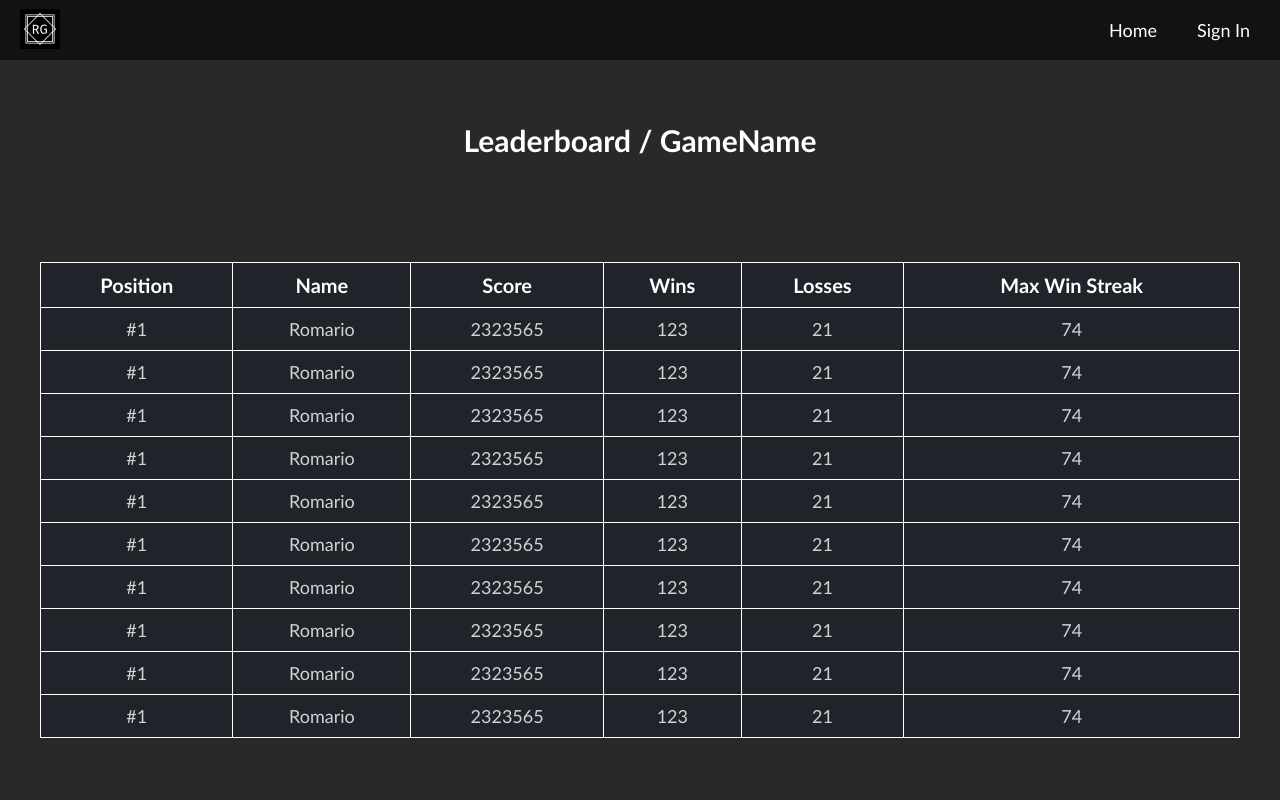
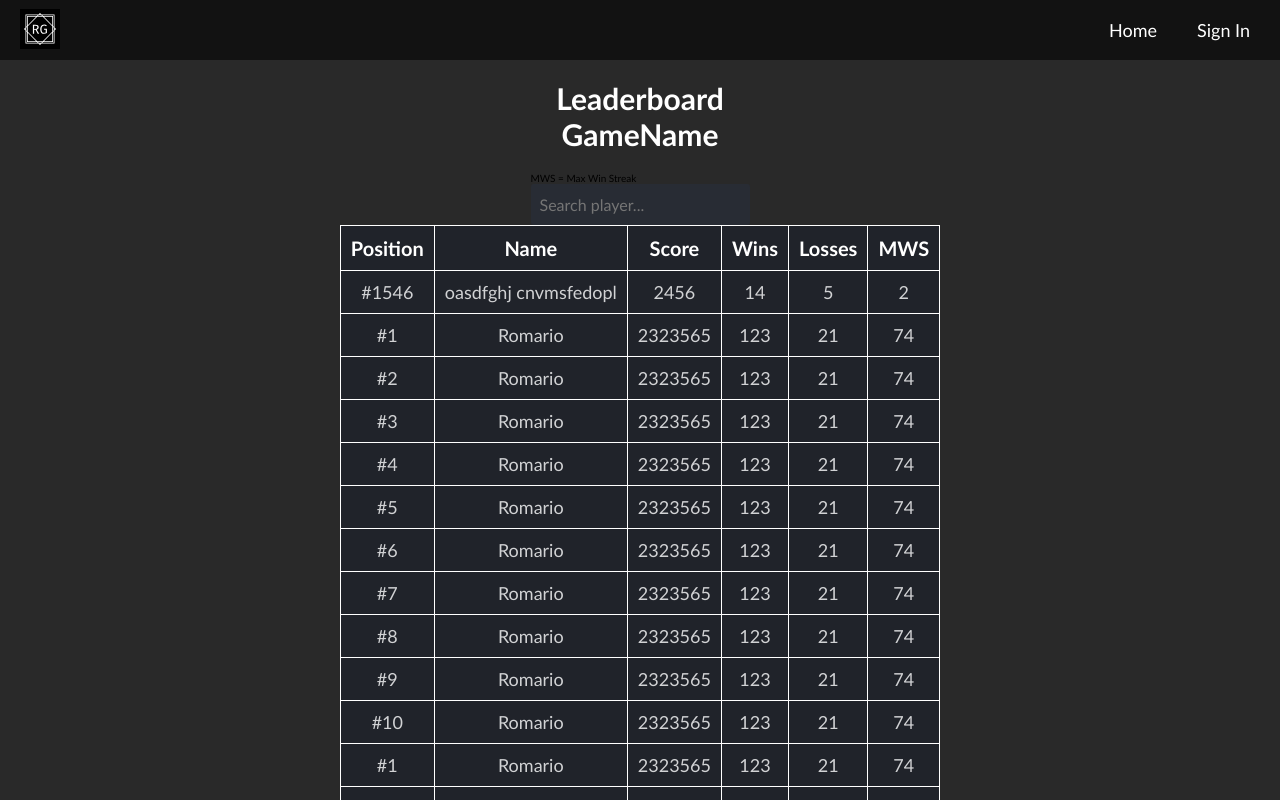
Before and after one commit to Romario-Negreiros/RetroGames, a Next.js app: page /games/space-shooter/leaderboard in a window 1280 px wide. Shown: the top 800 px of the page. Built offline with nearby package versions, Linux system fonts and the light colour scheme; no server answers.

Commit message:
feat: add input to use for searching players

```diff
--- a/src/pages/games/[game]/leaderboard/index.tsx
+++ b/src/pages/games/[game]/leaderboard/index.tsx
@@ -12,7 +12,7 @@ const users = [
     maxWinStreak: 74
   },
   {
-    position: 1,
+    position: 2,
     name: 'Romario',
     score: 2323565,
     wins: 123,
@@ -20,7 +20,7 @@ const users = [
     maxWinStreak: 74
   },
   {
-    position: 1,
+    position: 3,
     name: 'Romario',
     score: 2323565,
     wins: 123,
@@ -28,7 +28,7 @@ const users = [
     maxWinStreak: 74
   },
   {
-    position: 1,
+    position: 4,
     name: 'Romario',
     score: 2323565,
     wins: 123,
@@ -36,7 +36,7 @@ const users = [
     maxWinStreak: 74
   },
   {
-    position: 1,
+    position: 5,
     name: 'Romario',
     score: 2323565,
     wins: 123,
@@ -44,7 +44,7 @@ const users = [
     maxWinStreak: 74
   },
   {
-    position: 1,
+    position: 6,
     name: 'Romario',
     score: 2323565,
     wins: 123,
@@ -52,7 +52,7 @@ const users = [
     maxWinStreak: 74
   },
   {
-    position: 1,
+    position: 7,
     name: 'Romario',
     score: 2323565,
     wins: 123,
@@ -60,7 +60,7 @@ const users = [
     maxWinStreak: 74
   },
   {
-    position: 1,
+    position: 8,
     name: 'Romario',
     score: 2323565,
     wins: 123,
@@ -68,7 +68,7 @@ const users = [
     maxWinStreak: 74
   },
   {
-    position: 1,
+    position: 9,
     name: 'Romario',
     score: 2323565,
     wins: 123,
@@ -76,7 +76,7 @@ const users = [
     maxWinStreak: 74
   },
   {
-    position: 1,
+    position: 10,
     name: 'Romario',
     score: 2323565,
     wins: 123,
@@ -88,8 +88,16 @@ const users = [
 const Leaderboard: NextPage = () => {
   return (
     <section className={`full_screen_height_wrapper ${styles.container}`}>
-      <h1>Leaderboard / GameName</h1>
-      <section className={styles.tableContainer}>
+      <section className={styles.top_container}>
+        <div className={styles.title_legend_container}>
+          <h1>Leaderboard <br /> GameName</h1>
+          <p>MWS = Max Win Streak</p>
+        </div>
+        <div className={styles.input_container}>
+          <input type="search" placeholder="Search player..." className="input" />
+        </div>
+      </section>
+      <section className={styles.table_container}>
         <table className={styles.table}>
           <thead>
             <tr>
@@ -98,10 +106,28 @@ const Leaderboard: NextPage = () => {
               <th>Score</th>
               <th>Wins</th>
               <th>Losses</th>
-              <th>Max Win Streak</th>
+              <th>MWS</th>
             </tr>
           </thead>
           <tbody>
+            <tr className={styles.current_user_position}>
+              <td>#1546</td>
+              <td>oasdfghj cnvmsfedopl</td>
+              <td>2456</td>
+              <td>14</td>
+              <td>5</td>
+              <td>2</td>
+            </tr>
+            {users.map(data => (
+              <tr key={data.position}>
+                <td>#{data.position}</td>
+                <td>{data.name}</td>
+                <td>{data.score}</td>
+                <td>{data.wins}</td>
+                <td>{data.losses}</td>
+                <td>{data.maxWinStreak}</td>
+              </tr>
+            ))}
             {users.map(data => (
               <tr key={data.position}>
                 <td>#{data.position}</td>
```
